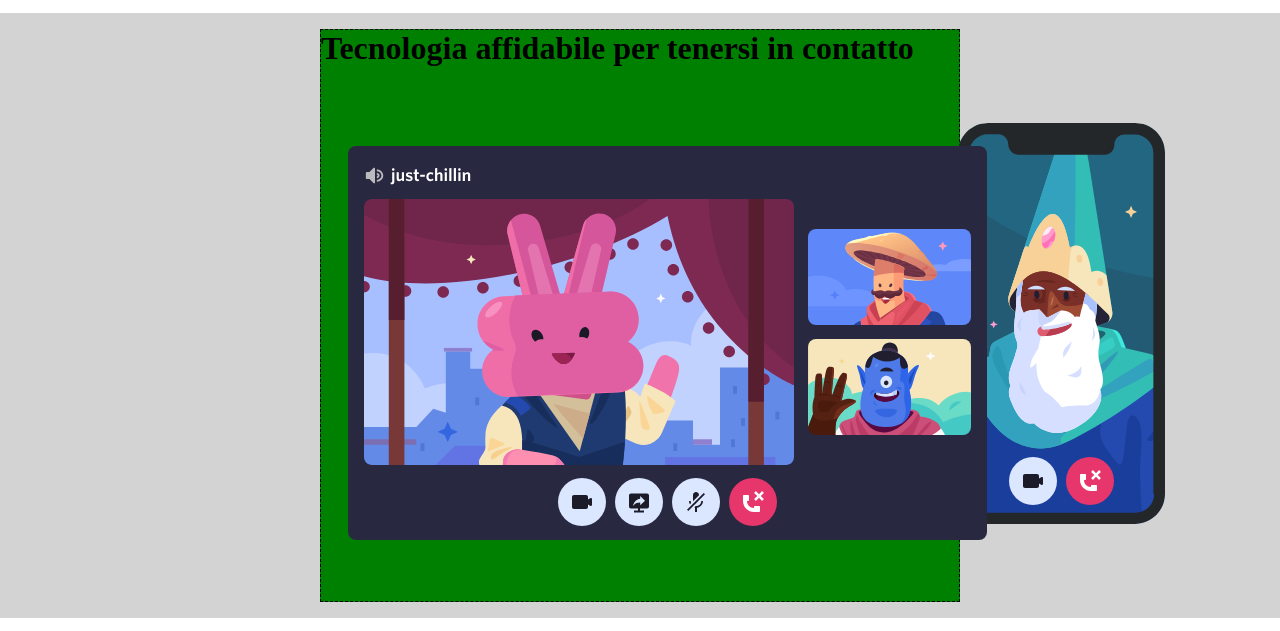
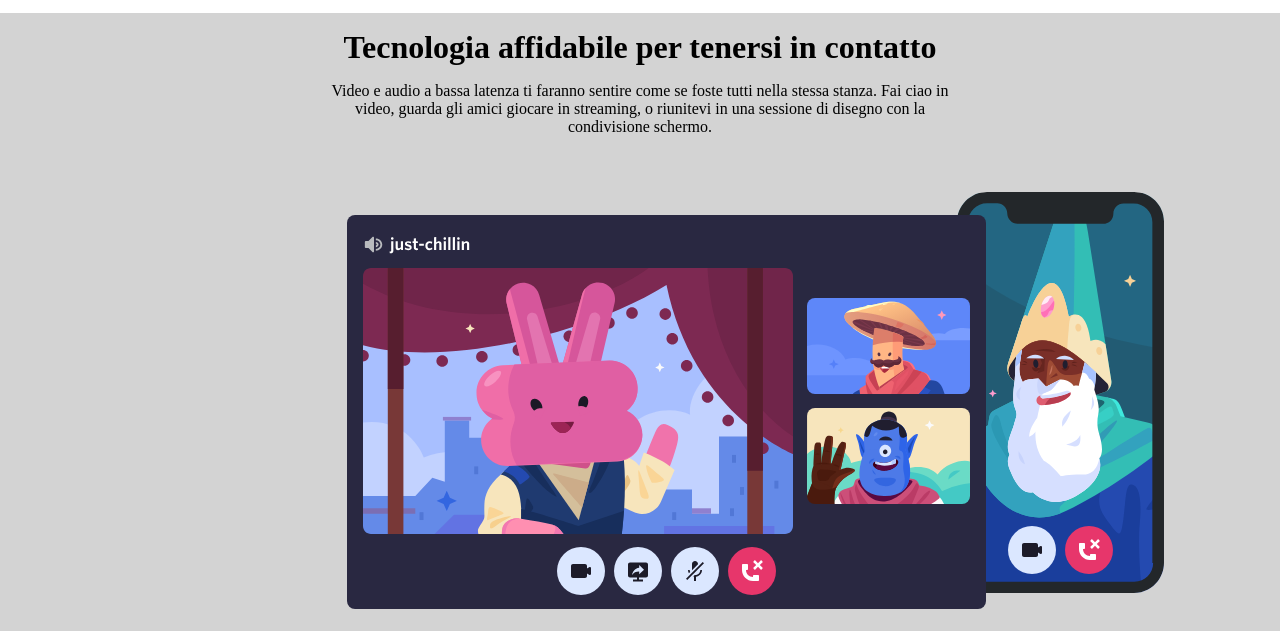
Before and after one commit to giorgiadicapuaa/htmlcss-discord, a plain HTML site: page index.html in a window 1280 px wide. Shown: the part 1451-2082 px from the top of the page. Drawn offline with Linux system fonts and the light colour scheme.

Commit message:
main concluso

```diff
--- a/css/style.css
+++ b/css/style.css
@@ -135,11 +135,14 @@ h2{
 
 
 .rettangoloverde{
-    background-color:green ;
     width: 100%;
     min-height: 500px;
     margin: 1em auto;
-    border: dashed 1px black;
+}
+
+#titolone{
+    text-align: center;
+    color: black;
 }
 
 .footernero{
--- a/index.html
+++ b/index.html
@@ -80,7 +80,8 @@
         <div class="maingrigio2">
             <div class="containerflex">
                 <div class="rettangoloverde">
-                    <h2>Tecnologia affidabile per tenersi in contatto</h2>
+                    <h2 id="titolone" >Tecnologia affidabile per tenersi in contatto</h2>
+                    <p class="secondoparagrafo" > Video e audio a bassa latenza ti faranno sentire come se foste tutti nella stessa stanza. Fai ciao in video, guarda gli amici giocare in streaming, o riunitevi in una sessione di disegno con la condivisione schermo.</p>
                     <img src="./img/item4-big.svg" alt="">
                 </div>
             </div>
```
